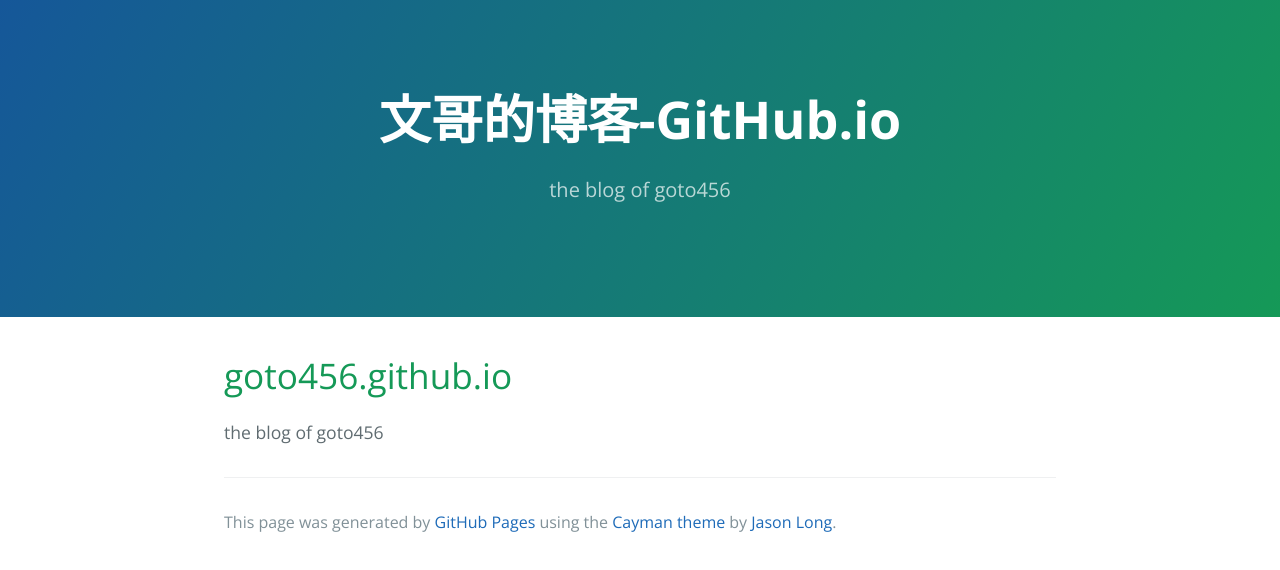
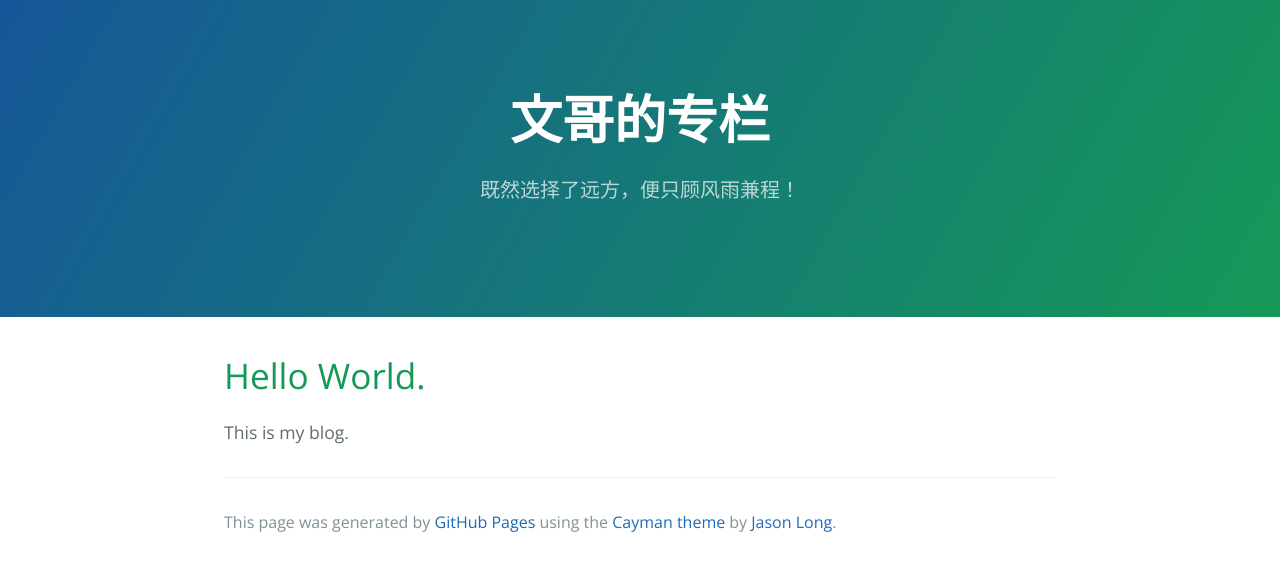
Before and after one commit to goto456/goto456.github.io, a plain HTML site: page index.html in a window 1280 px wide. Drawn offline with nearby package versions, Linux system fonts and the light colour scheme.

Commit message:
Replace master branch with page content via GitHub

```diff
--- a/index.html
+++ b/index.html
@@ -2,7 +2,7 @@
 <html lang="en-us">
   <head>
     <meta charset="UTF-8">
-    <title>文哥的博客-GitHub.io by goto456</title>
+    <title>文哥的专栏 by goto456</title>
     <meta name="viewport" content="width=device-width, initial-scale=1">
     <link rel="stylesheet" type="text/css" href="stylesheets/normalize.css" media="screen">
     <link href='https://fonts.googleapis.com/css?family=Open+Sans:400,700' rel='stylesheet' type='text/css'>
@@ -11,15 +11,15 @@
   </head>
   <body>
     <section class="page-header">
-      <h1 class="project-name">文哥的博客-GitHub.io</h1>
-      <h2 class="project-tagline">the blog of goto456</h2>
+      <h1 class="project-name">文哥的专栏</h1>
+      <h2 class="project-tagline">既然选择了远方，便只顾风雨兼程！</h2>
     </section>
 
     <section class="main-content">
       <h1>
-<a id="goto456githubio" class="anchor" href="#goto456githubio" aria-hidden="true"><span class="octicon octicon-link"></span></a>goto456.github.io</h1>
+<a id="hello-world" class="anchor" href="#hello-world" aria-hidden="true"><span class="octicon octicon-link"></span></a>Hello World.</h1>
 
-<p>the blog of goto456</p>
+<p>This is my blog.</p>
 
       <footer class="site-footer">
 
--- a/params.json
+++ b/params.json
@@ -1 +1 @@
-{"name":"文哥的博客-GitHub.io","tagline":"the blog of goto456","body":"# goto456.github.io\r\nthe blog of goto456\r\n","google":"","note":"Don't delete this file! It's used internally to help with page regeneration."}
+{"name":"文哥的专栏","tagline":"既然选择了远方，便只顾风雨兼程！","body":"# Hello World.\r\nThis is my blog.\r\n","google":"","note":"Don't delete this file! It's used internally to help with page regeneration."}
```
